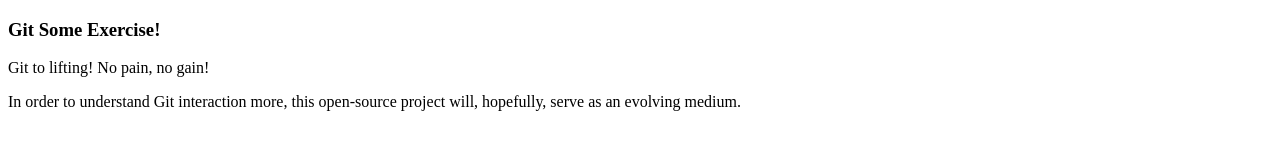
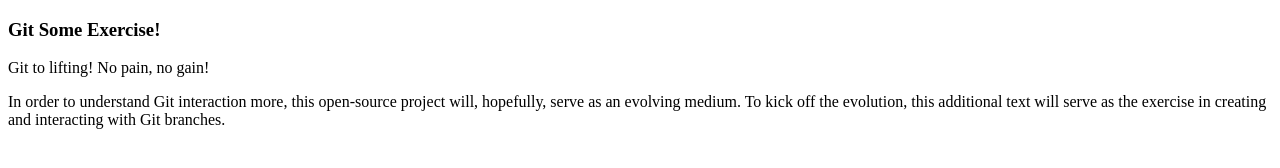
Before and after one commit to mainHoots/GitSomeExercise, a plain HTML site: page index.html in a window 1280 px wide. Drawn offline with Linux system fonts and the light colour scheme.

Commit message:
Created first branch, added additional text

```diff
--- a/index.html
+++ b/index.html
@@ -13,10 +13,15 @@
 
     <div>
         <p>Git to lifting!  No pain, no gain!</p>
+
+        <p>In order to understand Git interaction more, this open-source project will, hopefully, serve as an evolving medium.
+
+            To kick off the evolution, this additional text will serve as the exercise in creating and interacting with Git branches.
+        </p>
     </div>
 
     <div>
-        <p>In order to understand Git interaction more, this open-source project will, hopefully, serve as an evolving medium.</p>
+        <p></p>
     </div>
 
 </body>
```
